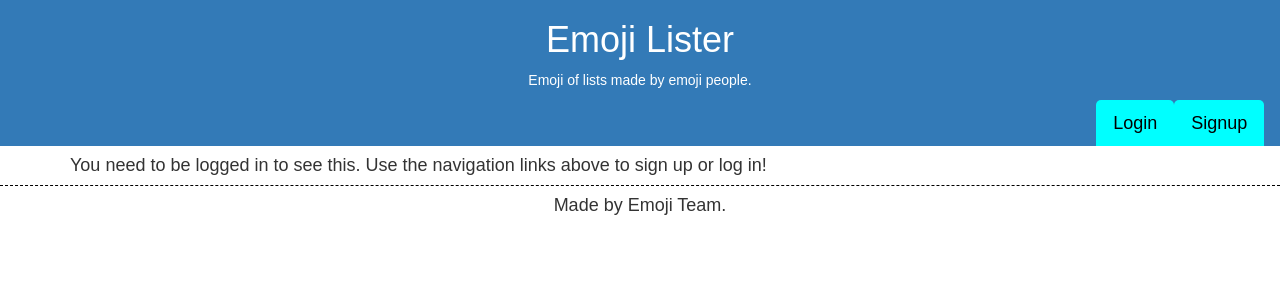
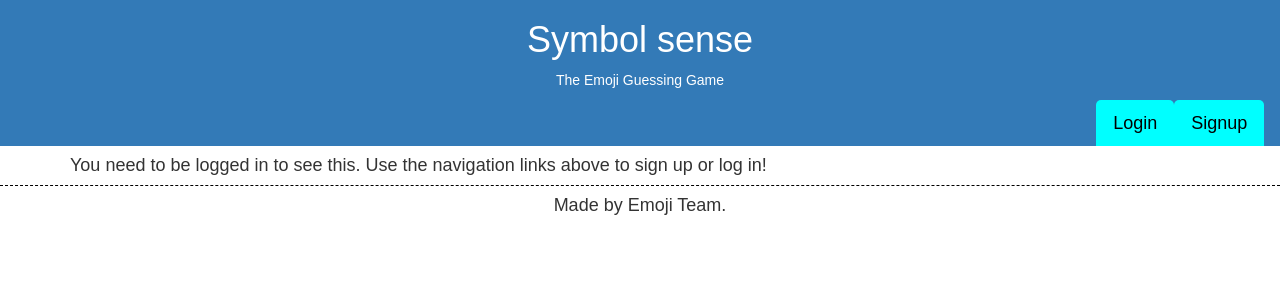
Before and after one commit to Gavin-Scot-Stockwell/Symbol-Sense, a React (Vite) app in the folder client/: page / in a window 1280 px wide. Shown: the top 300 px of the page. Built offline with nearby package versions, Linux system fonts and the light colour scheme; no server answers.

Commit message:
test for render

```diff
--- a/client/src/components/Header.tsx
+++ b/client/src/components/Header.tsx
@@ -13,9 +13,9 @@ const Header = () => {
       <div className="container flex-row justify-space-between-lg justify-center align-center">
         <div>
           <Link className="text-light" to="/">
-            <h1 className="m-0">Emoji Lister</h1>
+            <h1 className="m-0">Symbol sense</h1>
           </Link>
-          <p className="m-0">Emoji of lists made by emoji people.</p>
+          <p className="m-0">The Emoji Guessing Game</p>
         </div>
         <div>
           {/* Checking if the user is logged in to conditionally render profile link and logout button */}
```
